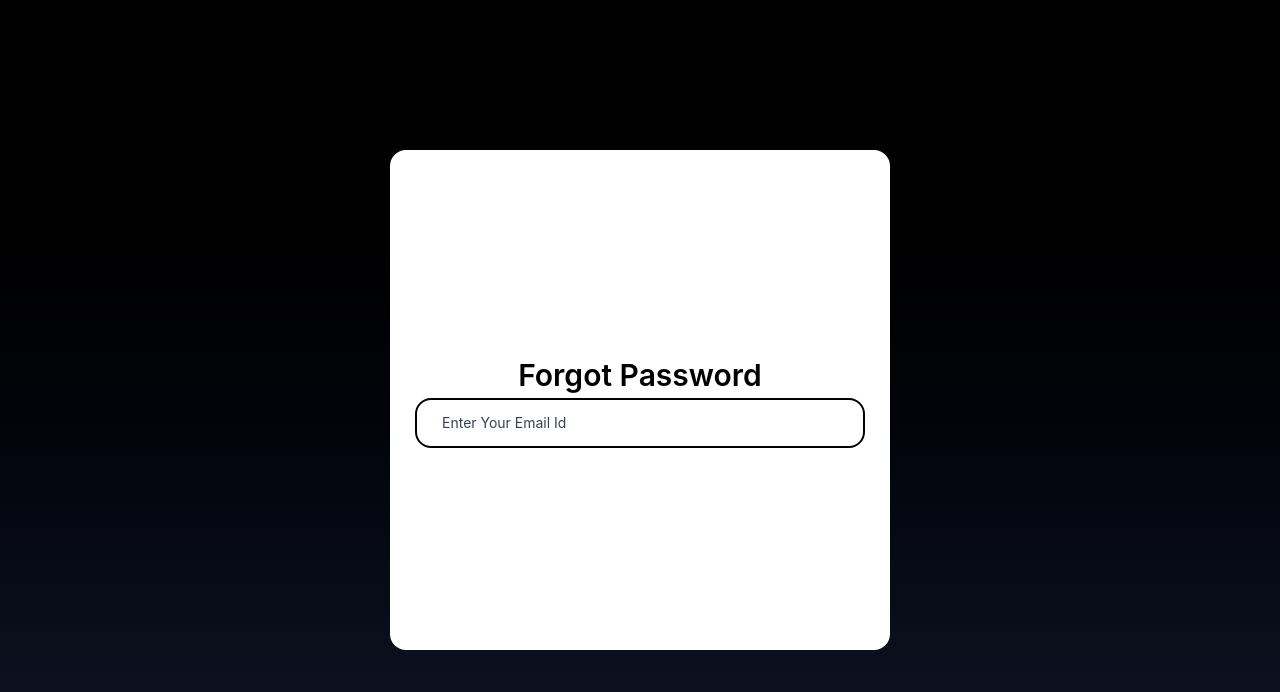
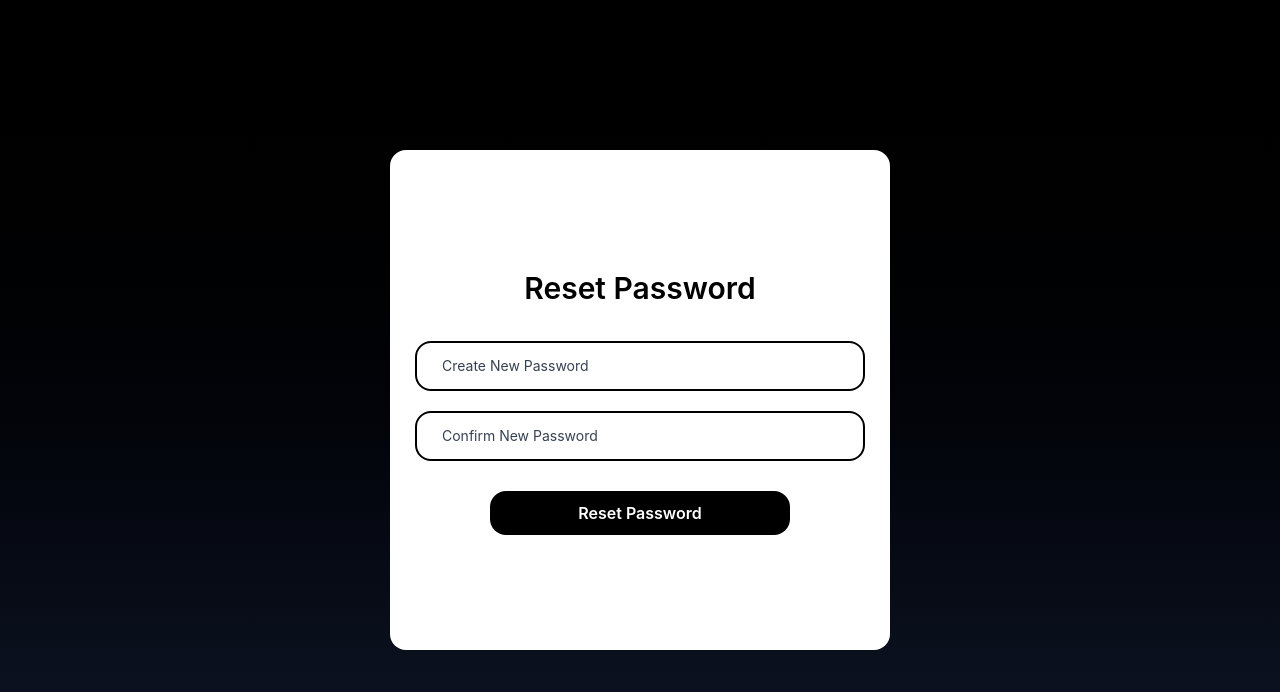
Before and after one commit to ShantiMishra/Vybe, a React (Vite) app in the folder frontend/: page /forgot-password in a window 1280 px wide. Shown: the top 692 px of the page. Built offline with nearby package versions, Linux system fonts and the light colour scheme.

Commit message:
Successfully Created the ui for all three steps of the forget password

```diff
--- a/frontend/src/pages/ForgotPassword.jsx
+++ b/frontend/src/pages/ForgotPassword.jsx
@@ -1,26 +1,68 @@
-import React, { useState } from 'react'
+import React, { useState, useSyncExternalStore } from 'react'
+import { ClipLoader } from 'react-spinners'
 
 const ForgotPassword = () => {
 
-const [step,setStep] = useState(1)
+const [step,setStep] = useState(3)
 const [inputClicked,setInputClicked]=useState({
-    email:false
+    email:false,
+    otp:false,
+    newPassword:false,
+    confirmPassword:false
 })
 
+const [email,setEmail] = useState("");
+const [otp,setOtp] = useState("")
+const [loading,setLoading] = useState(false)
+const [newPassword,setNewPassword] = useState("")
+const [confirmNewPassword,setConfirmNewPassword] = useState("")
 
   return (
     <div className='w-full h-screen bg-gradient-to-b from-black to-gray-900 flex flex-col justify-center items-center '>
 
        {step==1 && <div className='w-[90%] max-w-[500px] h-[500px] bg-white rounded-2xl flex  justify-center items-center flex-col border-[#1f1c1c]'>
-       <h2 className='text-[30px] font-semibold'>Forgot Password</h2>
+       <h2 className='text-[30px] font-semibold mb-[30px]'>Forgot Password</h2>
        {/* Email....... */}
           <div className='relative flex items-center justify-start w-[90%] h-[50px] rounded-2xl border-2 border-black'onClick={()=>{setInputClicked({...inputClicked,email:true})}}>
             <label htmlFor="email" className={`text-gray-700 absolute left-[20px] px-[5px] bg-white text-[14px] ${inputClicked.email?"top-[-15px]" : ""} `}>Enter Your Email Id</label>
               <input type="email" id='email' className='w-[100%] h-[100%] rounded-2xl px-[20px] outline-none border-0 ' onChange={(e)=>setEmail(e.target.value)} required/>
 
           </div>
+           {/* SignUp Button...... */}
+          <button className='w-[60%] bg-black text-white py-[10px] px-[20px] mt-[30px] font-semibold cursor-pointer rounded-2xl hover:opacity-87' disabled={loading}> {loading?<ClipLoader size={30} color='white'/>:"Send OTP"}</button>
+
         </div>}
 
+       {step==2 && <div className='w-[90%] max-w-[500px] h-[500px] bg-white rounded-2xl flex  justify-center items-center flex-col border-[#1f1c1c]'>
+       <h2 className='text-[30px] font-semibold mb-[30px]'>Forgot Password</h2>
+       {/* OTP....... */}
+          <div className='relative flex items-center justify-start w-[90%] h-[50px] rounded-2xl border-2 border-black'onClick={()=>{setInputClicked({...inputClicked,otp:true})}}>
+            <label htmlFor="otp" className={`text-gray-700 absolute left-[20px] px-[5px] bg-white text-[14px] ${inputClicked.otp?"top-[-15px]" : ""} `}>Enter OTP</label>
+              <input type="text" id='otp' className='w-[100%] h-[100%] rounded-2xl px-[20px] outline-none border-0 ' onChange={(e)=>setOtp(e.target.value)} required/>
+
+          </div>
+           {/* Submit Button...... */}
+          <button className='w-[60%] bg-black text-white py-[10px] px-[20px] mt-[30px] font-semibold cursor-pointer rounded-2xl hover:opacity-87' disabled={loading}> {loading?<ClipLoader size={30} color='white'/>:"Submit"}</button>
+
+        </div>}
+
+       { step==3 && <div className='w-[90%] max-w-[500px] h-[500px] bg-white rounded-2xl flex  justify-center items-center flex-col border-[#1f1c1c]'>
+       <h2 className='text-[30px] font-semibold mb-[30px]'>Reset Password</h2>
+       {/* newpassword....... */}
+          <div className='relative flex items-center justify-start w-[90%] h-[50px] rounded-2xl border-2 border-black mb-[20px]'onClick={()=>{setInputClicked({...inputClicked,newPassword:true})}}>
+            <label htmlFor="newPassword" className={`text-gray-700 absolute left-[20px] px-[5px] bg-white text-[14px] ${inputClicked.newPassword?"top-[-15px]" : ""} `}>Create New Password</label>
+              <input type="text" id='newPassword' className='w-[100%] h-[100%] rounded-2xl px-[20px] outline-none border-0 ' onChange={(e)=>setNewPassword(e.target.value)} required/>
+
+          </div>
+          <div className='relative flex items-center justify-start w-[90%] h-[50px] rounded-2xl border-2 border-black'onClick={()=>{setInputClicked({...inputClicked,confirmNewPassword:true})}}>
+            <label htmlFor="confirmNewPassword" className={`text-gray-700 absolute left-[20px] px-[5px] bg-white text-[14px] ${inputClicked.otp?"top-[-15px]" : ""} `}>Confirm New Password</label>
+              <input type="text" id='confirmNewPassword' className='w-[100%] h-[100%] rounded-2xl px-[20px] outline-none border-0 ' onChange={(e)=>setConfirmNewPassword(e.target.value)} required/>
+
+          </div>
+           {/* Submit Button...... */}
+          <button className='w-[60%] bg-black text-white py-[10px] px-[20px] mt-[30px] font-semibold cursor-pointer rounded-2xl hover:opacity-87' disabled={loading}> {loading?<ClipLoader size={30} color='white'/>:"Reset Password"}</button>
+
+        </div>}
 
     </div>
   )
```
